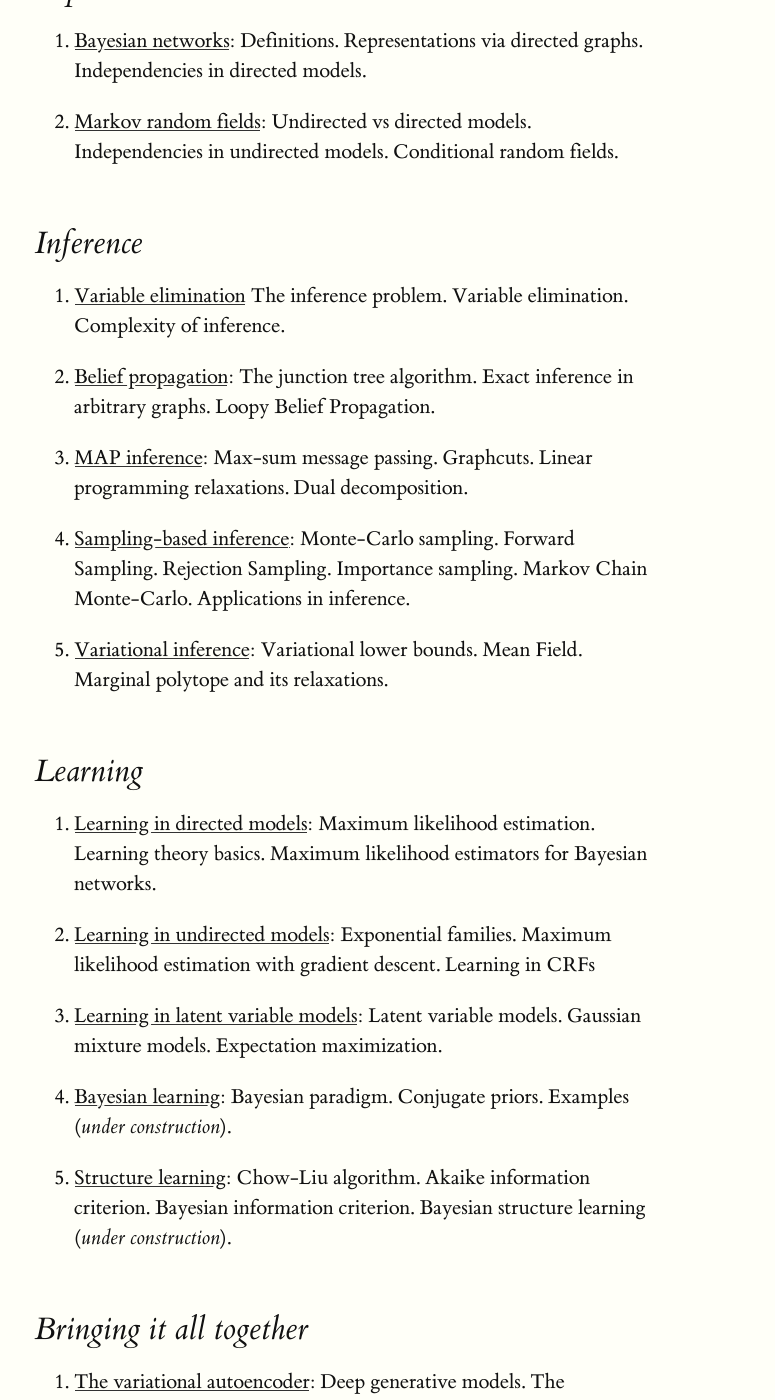
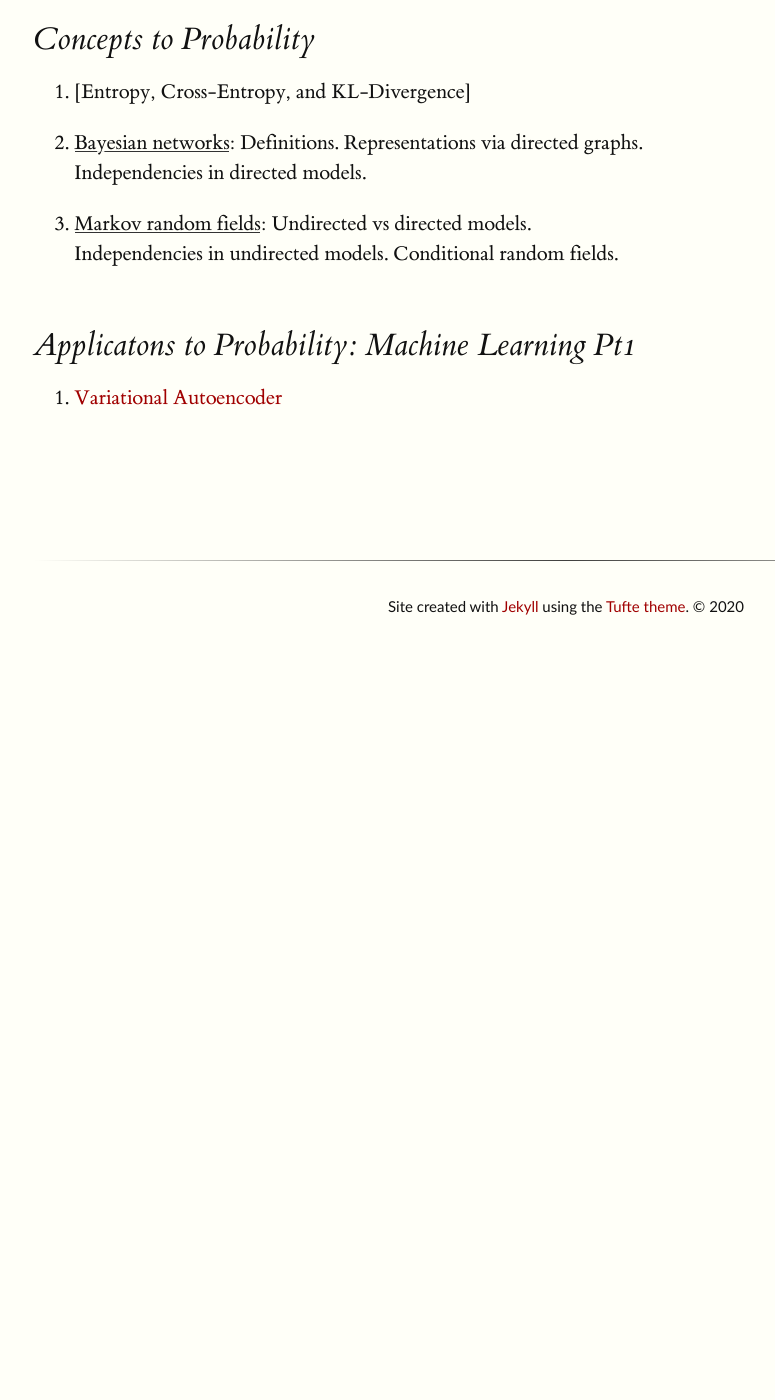
Before and after one commit to luisgc2116/luis_notes, a Jekyll site: the page built from index.md, in a window 1280 px wide and 1400 px high, scrolled down 737 px. Shown: the whole window, without its empty margins (126-901 px from the left). Built offline with Jekyll 4.4.1, drawn with Linux system fonts in a browser that asks for light colours; our own code applies the rules of GitHub Pages for plain Markdown files; after the commit the page ends 1367 px from its top, so only the background shows below that; some of the changed text lies outside the part shown.

Commit message:
Update index.md

```diff
--- a/index.md
+++ b/index.md
@@ -5,42 +5,23 @@
 
 2. [Introduction to Independence and Conditional Probability](published_notes/fundamental/intro_cond_prob/index.md): An introduction to intuitively understand conditional probabilities, which are instrumental in the understanding of Bayes' Theorem.
 
-3. [Bayesian Probability](preliminaries/intro_bayesian_prob/): Introduction to Bayesian and Frequentist Statistics.
+3. [Introduction to Random Variables](published_notes/fundamental/intro_rand_var/): (*Under Construction*) Understanding random variables and expectation values.
 
-4. [Review of probability theory](preliminaries/probabilityreview): Probability distributions. Conditional probability. Random variables (*under construction*).
+4. [Introcution to Bayesian Probability](preliminaries/intro_bayesian_prob/): Introduction to Bayesian and Frequentist Statistics.
 
-## Representation
+5. [Introcution to Entropy]
 
-1. [Bayesian networks](representation/directed/): Definitions. Representations via directed graphs. Independencies in directed models.
 
-2. [Markov random fields](representation/undirected/): Undirected vs directed models. Independencies in undirected models. Conditional random fields.
 
-## Inference
+## Concepts to Probability
 
-1. [Variable elimination](inference/ve/) The inference problem. Variable elimination. Complexity of inference.
+1. [Entropy, Cross-Entropy, and KL-Divergence]
 
-2. [Belief propagation](inference/jt/): The junction tree algorithm. Exact inference in arbitrary graphs. Loopy Belief Propagation.
+2. [Bayesian networks](representation/directed/): Definitions. Representations via directed graphs. Independencies in directed models.
 
-3. [MAP inference](inference/map/): Max-sum message passing. Graphcuts. Linear programming relaxations. Dual decomposition.
+3. [Markov random fields](representation/undirected/): Undirected vs directed models. Independencies in undirected models. Conditional random fields.
 
-4. [Sampling-based inference](inference/sampling/): Monte-Carlo sampling. Forward Sampling. Rejection Sampling. Importance sampling. Markov Chain Monte-Carlo. Applications in inference.
 
-5. [Variational inference](inference/variational/): Variational lower bounds. Mean Field. Marginal polytope and its relaxations.
+## Applicatons to Probability: Machine Learning Pt1
 
-## Learning
-
-1. [Learning in directed models](learning/directed/): Maximum likelihood estimation. Learning theory basics. Maximum likelihood estimators for Bayesian networks.
-
-2. [Learning in undirected models](learning/undirected/): Exponential families. Maximum likelihood estimation with gradient descent. Learning in CRFs
-
-3. [Learning in latent variable models](learning/latent/): Latent variable models. Gaussian mixture models. Expectation maximization.
-
-4. [Bayesian learning](learning/bayesian/): Bayesian paradigm. Conjugate priors. Examples (*under construction*).
-
-5. [Structure learning](learning/structure/): Chow-Liu algorithm. Akaike information criterion. Bayesian information criterion. Bayesian structure learning (*under construction*).
-
-## Bringing it all together
-
-1. [The variational autoencoder](extras/vae): Deep generative models. The reparametrization trick. Learning latent visual representations.
-
-2. [List of further readings](extras/readings): Structured support vector machines. Bayesian non-parametrics.
+1. [Variational Autoencoder]()
```
